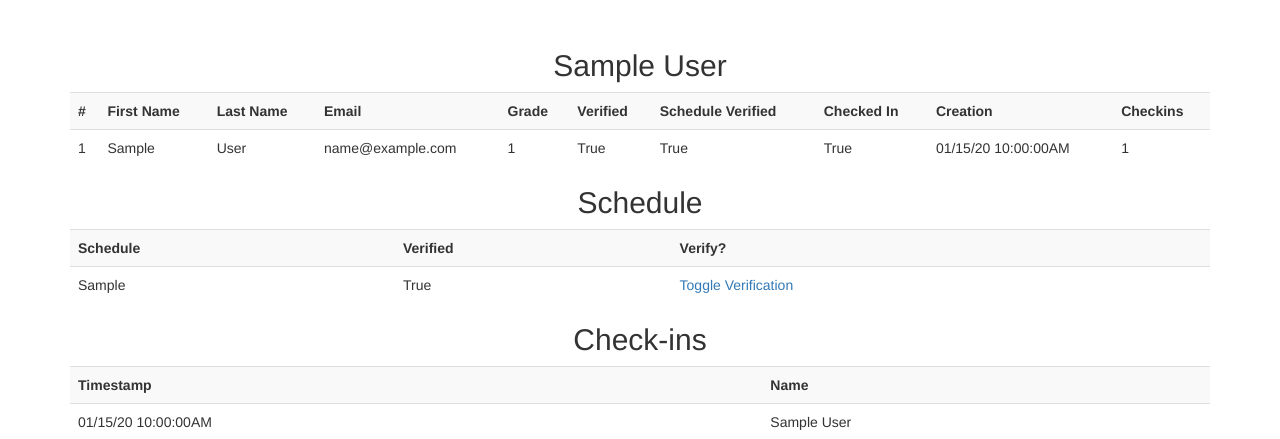
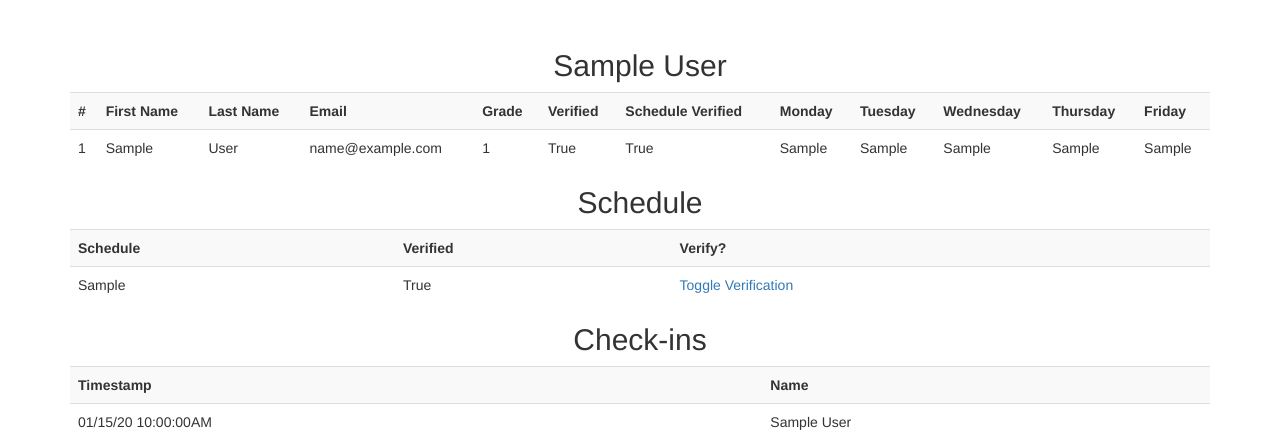
Before and after one commit to ECGHelloWorld/PhoenixNow, a Flask app: template PhoenixNow/templates/user.html in a window 1280 px wide. Shown: the part 51-490 px from the top of the page. Run offline with Flask 2, Linux system fonts and the light colour scheme; the template is opened without the code that fills it: values that come from a table or form of the project are taken from there, others are empty; tables that the repository leaves empty hold one stand-in row (values such as "Sample post"); some libraries are stand-ins or nearby versions.

Commit message:
cool stuff

```diff
--- a/PhoenixNow/admin.py
+++ b/PhoenixNow/admin.py
@@ -18,7 +18,7 @@ def home():
     today = datetime.date.today()
     weekly_checkins = get_weekly_checkins(today) # look at user.py
     weekly_checkins.update_database() # look at user.py
-    return render_template('admin.html', users=users, checkins=checkins, weekly_checkins=weekly_checkins)
+    return render_template('admin.html', users=users, checkins=checkins)
 
 @admin.route('/user/<int:user_id>')
 @login_required
@@ -49,4 +49,4 @@ def grade(grade):
   today = datetime.date.today()
   weekly_checkins = get_weekly_checkins(today) # look at user.py
   weekly_checkins.update_database() # look at user.py
-  return render_template('grade.html', users=users,user=user,checkins=checkins,grade=grade,weekly_checkins=weekly_checkins)
+  return render_template('grade.html', users=users,user=user,checkins=checkins,grade=grade)
--- a/PhoenixNow/templates/user.html
+++ b/PhoenixNow/templates/user.html
@@ -15,9 +15,11 @@
     <th>Grade</th>
     <th>Verified</th>
     <th>Schedule Verified</th>
-    <th>Checked In</th>
-    <th>Creation</th>
-    <th>Checkins</th>
+    <th>Monday</th>
+    <th>Tuesday</th>
+    <th>Wednesday</th>
+    <th>Thursday</th>
+    <th>Friday</th>
     </tr>
 
     <tr>
@@ -28,16 +30,18 @@
     <td>{{ user.grade }}</td>
     <td>{{ user.verified }}</td>
     <td>{{ user.schedule_verified }}</td>
-    <td>{{ user.checkedin }}</td>
-    <td>{{ user.creation_timestamp.strftime('%x %X%p') }}</td>
-    <td>{{ user.checkins.count() }}</td>
+    <td>{{ user.monday }}</td>
+    <td>{{ user.tuesday }}</td>
+    <td>{{ user.wednesday }}</td>
+    <td>{{ user.thursday }}</td>
+    <td>{{ user.friday }}</td>
     </tr>
 
     </table>
 
     <h2>Schedule</h2>
 
-    <table class="table table-striped table-responsive">
+    <table class="table table-striped table-responsive table-hover">
         <tr>
             <th>Schedule</th>
             <th>Verified</th>
@@ -52,7 +56,7 @@
 
 
     <h2>Check-ins</h2>
-    <table class="table table-striped table-responsive">
+    <table class="table table-striped table-responsive table-hover">
 
     <tr>
     <th>Timestamp</th>
--- a/PhoenixNow/user.py
+++ b/PhoenixNow/user.py
@@ -33,7 +33,7 @@ class get_weekly_checkins:
         self.tuesday_checkins = Checkin.query.filter(Checkin.checkin_week == date.isocalendar()[1], Checkin.checkin_day == 2 ).all()
         self.wednesday_checkins = Checkin.query.filter(Checkin.checkin_week == date.isocalendar()[1], Checkin.checkin_day == 3 ).all()
         self.thursday_checkins = Checkin.query.filter(Checkin.checkin_week == date.isocalendar()[1], Checkin.checkin_day == 4 ).all()
-        self.friday_checkins = Checkin.query.filter(Checkin.checkin_week == '33', Checkin.checkin_day == '5' ).all()
+        self.friday_checkins = Checkin.query.filter(Checkin.checkin_week == '33', Checkin.checkin_day == 5 ).all()
 
     def update_database(self): # change the day values to True if a checkin exists
         users = User.query.all()
```
Also changed, not shown: PhoenixNow/regular.py (+9 -3 lines), PhoenixNow/templates/admin.html (+4 -4 lines), PhoenixNow/templates/grade.html (+5 -6 lines), PhoenixNow/templates/home.html (+26 -2 lines).
